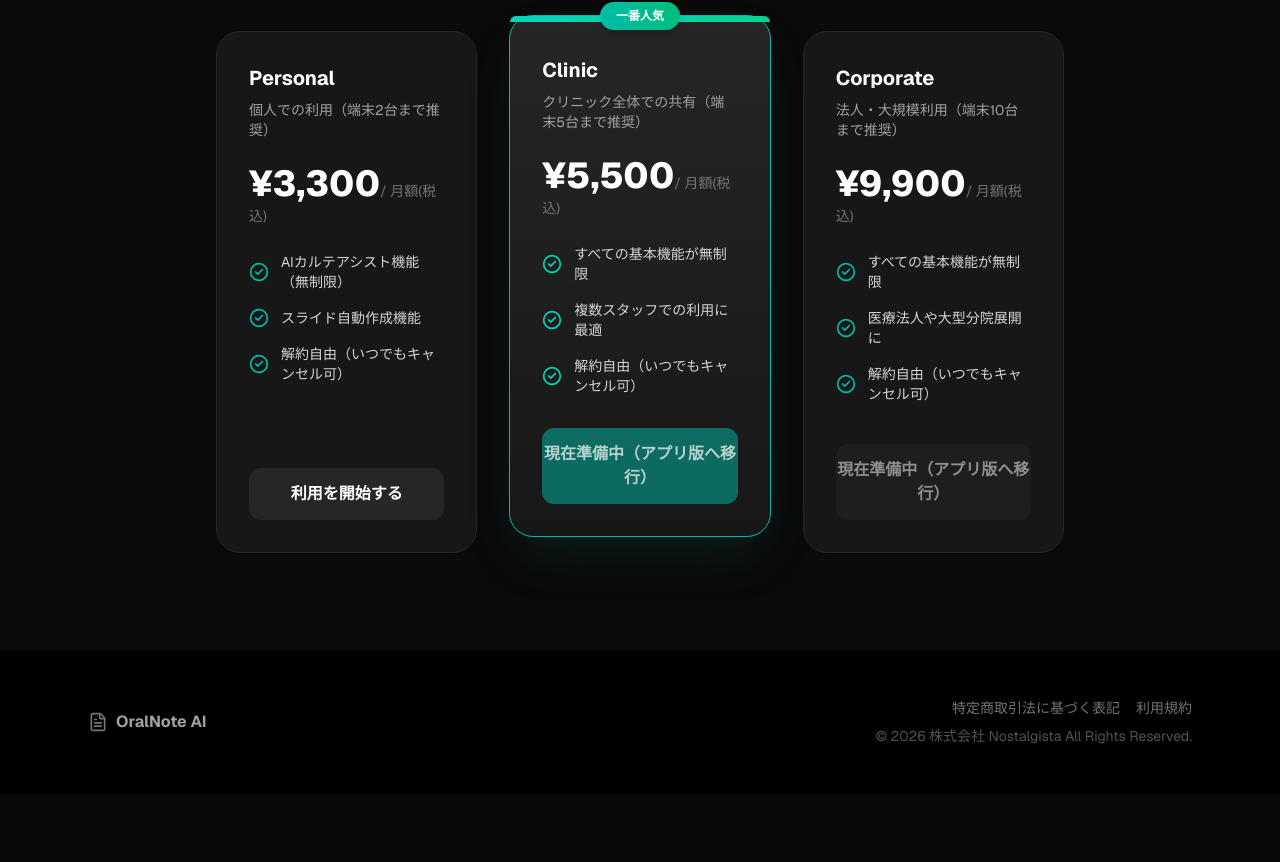
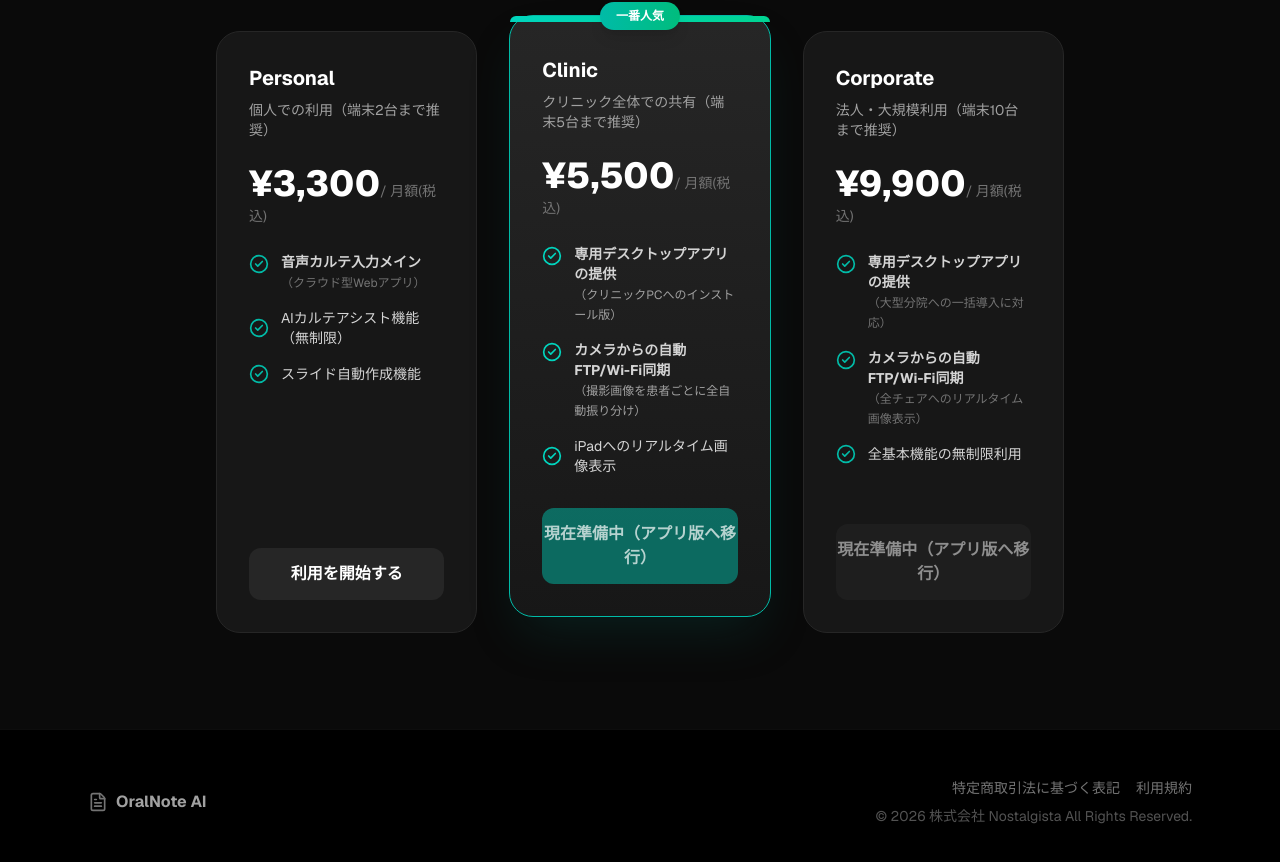
Before and after one commit to oralphotograph-matsushima/dental_os, a Next.js app: page /lp in a window 1280 px wide. Shown: the part 2758-3620 px from the top of the page. Before the commit the page ends 3552 px from the top, so only its background shows below. Built offline with nearby package versions, Linux system fonts and the light colour scheme.

Commit message:
Plan表記変更

```diff
--- a/src/app/lp/page.tsx
+++ b/src/app/lp/page.tsx
@@ -169,9 +169,9 @@ export default function LandingPage() {
                 <span className="text-neutral-500 text-sm">/ 月額(税込)</span>
               </div>
               <ul className="space-y-4 mb-8 flex-1">
+                <li className="flex items-start gap-3 text-neutral-300 text-sm"><CheckCircle2 className="w-5 h-5 text-teal-500 shrink-0 mt-0.5" /> <span><strong>音声カルテ入力メイン</strong><br/><span className="text-xs text-neutral-500">（クラウド型Webアプリ）</span></span></li>
                 <li className="flex items-center gap-3 text-neutral-300 text-sm"><CheckCircle2 className="w-5 h-5 text-teal-500 shrink-0" /> AIカルテアシスト機能（無制限）</li>
                 <li className="flex items-center gap-3 text-neutral-300 text-sm"><CheckCircle2 className="w-5 h-5 text-teal-500 shrink-0" /> スライド自動作成機能</li>
-                <li className="flex items-center gap-3 text-neutral-300 text-sm"><CheckCircle2 className="w-5 h-5 text-teal-500 shrink-0" /> 解約自由（いつでもキャンセル可）</li>
               </ul>
               <a
                 href="https://buy.stripe.com/dRmdR9fLB2mIb5yfv633W00"
@@ -195,9 +195,9 @@ export default function LandingPage() {
                 <span className="text-neutral-500 text-sm">/ 月額(税込)</span>
               </div>
               <ul className="space-y-4 mb-8 flex-1">
-                <li className="flex items-center gap-3 text-neutral-300 text-sm"><CheckCircle2 className="w-5 h-5 text-teal-400 shrink-0" /> すべての基本機能が無制限</li>
-                <li className="flex items-center gap-3 text-neutral-300 text-sm"><CheckCircle2 className="w-5 h-5 text-teal-400 shrink-0" /> 複数スタッフでの利用に最適</li>
-                <li className="flex items-center gap-3 text-neutral-300 text-sm"><CheckCircle2 className="w-5 h-5 text-teal-400 shrink-0" /> 解約自由（いつでもキャンセル可）</li>
+                <li className="flex items-start gap-3 text-neutral-300 text-sm"><CheckCircle2 className="w-5 h-5 text-teal-400 shrink-0 mt-0.5" /> <span><strong>専用デスクトップアプリの提供</strong><br/><span className="text-xs text-neutral-400">（クリニックPCへのインストール版）</span></span></li>
+                <li className="flex items-start gap-3 text-neutral-300 text-sm"><CheckCircle2 className="w-5 h-5 text-teal-400 shrink-0 mt-0.5" /> <span><strong>カメラからの自動FTP/Wi-Fi同期</strong><br/><span className="text-xs text-neutral-400">（撮影画像を患者ごとに全自動振り分け）</span></span></li>
+                <li className="flex items-center gap-3 text-neutral-300 text-sm"><CheckCircle2 className="w-5 h-5 text-teal-400 shrink-0" /> iPadへのリアルタイム画像表示</li>
               </ul>
               <button
                 disabled
@@ -216,9 +216,9 @@ export default function LandingPage() {
                 <span className="text-neutral-500 text-sm">/ 月額(税込)</span>
               </div>
               <ul className="space-y-4 mb-8 flex-1">
-                <li className="flex items-center gap-3 text-neutral-300 text-sm"><CheckCircle2 className="w-5 h-5 text-teal-500 shrink-0" /> すべての基本機能が無制限</li>
-                <li className="flex items-center gap-3 text-neutral-300 text-sm"><CheckCircle2 className="w-5 h-5 text-teal-500 shrink-0" /> 医療法人や大型分院展開に</li>
-                <li className="flex items-center gap-3 text-neutral-300 text-sm"><CheckCircle2 className="w-5 h-5 text-teal-500 shrink-0" /> 解約自由（いつでもキャンセル可）</li>
+                <li className="flex items-start gap-3 text-neutral-300 text-sm"><CheckCircle2 className="w-5 h-5 text-teal-500 shrink-0 mt-0.5" /> <span><strong>専用デスクトップアプリの提供</strong><br/><span className="text-xs text-neutral-500">（大型分院への一括導入に対応）</span></span></li>
+                <li className="flex items-start gap-3 text-neutral-300 text-sm"><CheckCircle2 className="w-5 h-5 text-teal-500 shrink-0 mt-0.5" /> <span><strong>カメラからの自動FTP/Wi-Fi同期</strong><br/><span className="text-xs text-neutral-500">（全チェアへのリアルタイム画像表示）</span></span></li>
+                <li className="flex items-center gap-3 text-neutral-300 text-sm"><CheckCircle2 className="w-5 h-5 text-teal-500 shrink-0" /> 全基本機能の無制限利用</li>
               </ul>
               <button
                 disabled
```
